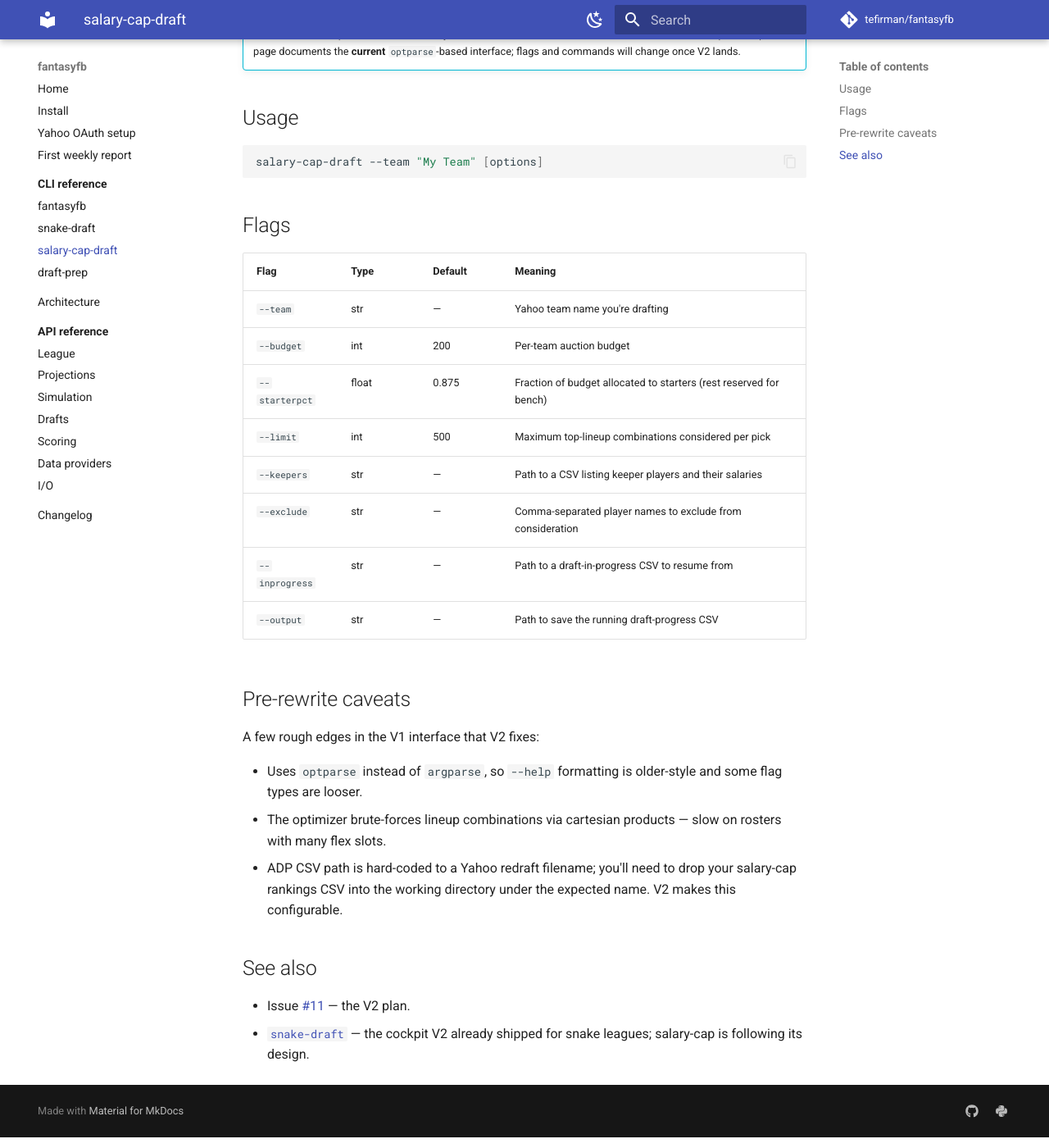
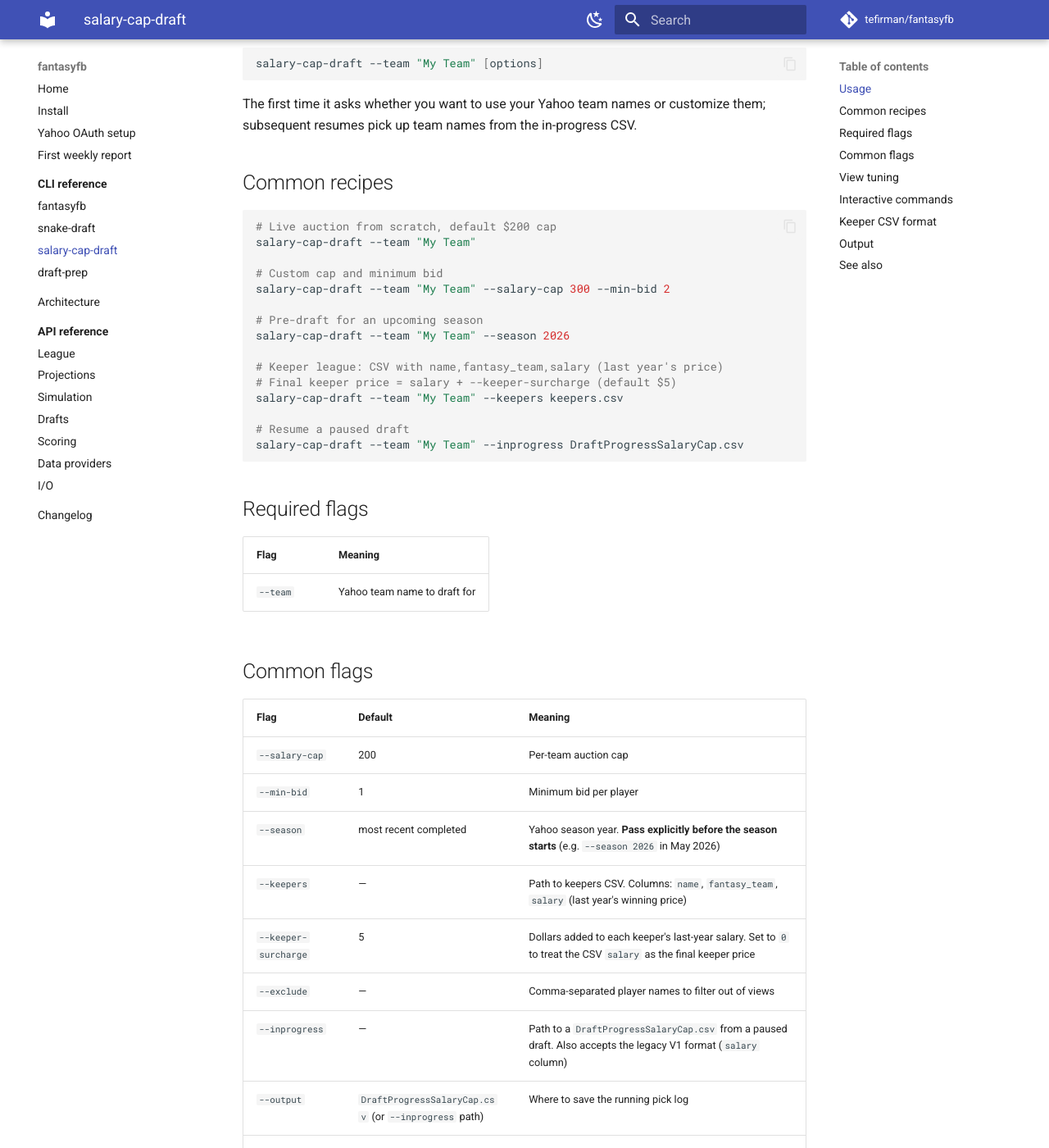
Before and after one commit to tefirman/fantasyfb, an MkDocs documentation site: the page built from docs/cli/salary-cap-draft.md, in a window 1280 px wide and 1400 px high, scrolled down 315 px. Shown: the whole window at 82% size. Built offline with MkDocs 1.6.1 and Material for MkDocs 9.7.7, drawn with Linux system fonts in a browser that asks for light colours; comment, search, counter and statistics services are not loaded; some of the changed text lies outside the part shown.

Commit message:
Update docs for 0.4.0 (salary cap V2, best ball)
Sync the docs site with what landed on main since the branch was cut:

- docs/cli/salary-cap-draft.md: full rewrite for the V2 cockpit
  (argparse, snake-parity commands, $-value views, keeper support
  with cost-plus-N pricing, random / random til full auto-pilot,
  legacy V1 progress CSV resume)
- docs/cli/snake-draft.md: add bestball / nearestbestball /
  exclude / sim commands to the interactive-command table; drop
  the stale "traps" entry (it's a draft-prep subcommand, not a
  snake cockpit command)
- docs/api/drafts.md: add mkdocstrings section for the new
  salary_cap_cockpit module
- docs/architecture.md: list both cockpit modules in the
  fantasyfb.drafts row

https://claude.ai/code/session_01R6PbQegrjj8DTcaj3Gzj6s

````diff
--- a/docs/architecture.md
+++ b/docs/architecture.md
@@ -28,7 +28,7 @@ fantasyfb/
 | `fantasyfb.scoring`     | `FantasyScorer` (stats → points), `LineupOptimizer`, `MatchupModel`                  |
 | `fantasyfb.projections` | `ProjectionEngineV2` (current), V1 (legacy, scheduled for removal), `model_fitter`   |
 | `fantasyfb.sim`         | `SeasonSimulator`, `ScheduleManager`, `backtest` harness for V1-vs-V2 comparisons    |
-| `fantasyfb.drafts`      | `snake.py`, `salary_cap.py`, `prep.py`, `tools.py`, cockpit view helpers             |
+| `fantasyfb.drafts`      | `snake.py`, `salary_cap.py`, `prep.py`, `tools.py`, `snake_cockpit.py`, `salary_cap_cockpit.py` |
 | `fantasyfb.analysis`    | `WARCalculator`, `MoveAnalyzer`                                                      |
 | `fantasyfb.io`          | `FantasyExcelExporter`                                                               |
 
--- a/docs/cli/salary-cap-draft.md
+++ b/docs/cli/salary-cap-draft.md
@@ -1,17 +1,11 @@
 # `salary-cap-draft`
 
-Interactive salary-cap (auction) draft tool. Loads your Yahoo league,
-builds a roster pool with WAR + ADP, and lets you explore optimal
-bid combinations and best-available lineups during the draft.
-
-!!! info "V2 in progress"
-    The salary-cap toolkit is mid-rewrite to feature parity with
-    `snake-draft` — VORP-based valuation, drain-score nominations,
-    cockpit views, and snake-style commands. Track issue
-    [#11](https://github.com/tefirman/fantasyfb/issues/11) and the
-    stacked PR series (#25-#28). This page documents the **current**
-    `optparse`-based interface; flags and commands will change once
-    V2 lands.
+Interactive salary-cap (auction) draft cockpit (V2). Loads your Yahoo
+league, builds a board with VORP-driven dollar values + market
+inflation, and presents a snake-parity REPL: nomination drain-score,
+hypothetical bid analysis, per-team budget tracking, and an
+auto-pilot mock simulator. Persists pick history to a CSV so you can
+pause and resume.
 
 ## Usage
 
@@ -19,34 +13,114 @@ bid combinations and best-available lineups during the draft.
 salary-cap-draft --team "My Team" [options]
 ```
 
-## Flags
+The first time it asks whether you want to use your Yahoo team names
+or customize them; subsequent resumes pick up team names from the
+in-progress CSV.
 
-| Flag           | Type | Default | Meaning                                                                  |
-| -------------- | ---- | ------- | ------------------------------------------------------------------------ |
-| `--team`       | str  | —       | Yahoo team name you're drafting                                          |
-| `--budget`     | int  | 200     | Per-team auction budget                                                  |
-| `--starterpct` | float| 0.875   | Fraction of budget allocated to starters (rest reserved for bench)       |
-| `--limit`      | int  | 500     | Maximum top-lineup combinations considered per pick                      |
-| `--keepers`    | str  | —       | Path to a CSV listing keeper players and their salaries                  |
-| `--exclude`    | str  | —       | Comma-separated player names to exclude from consideration               |
-| `--inprogress` | str  | —       | Path to a draft-in-progress CSV to resume from                           |
-| `--output`     | str  | —       | Path to save the running draft-progress CSV                              |
+## Common recipes
 
-## Pre-rewrite caveats
+```bash
+# Live auction from scratch, default $200 cap
+salary-cap-draft --team "My Team"
 
-A few rough edges in the V1 interface that V2 fixes:
+# Custom cap and minimum bid
+salary-cap-draft --team "My Team" --salary-cap 300 --min-bid 2
 
-- Uses `optparse` instead of `argparse`, so `--help` formatting is
-  older-style and some flag types are looser.
-- The optimizer brute-forces lineup combinations via cartesian
-  products — slow on rosters with many flex slots.
-- ADP CSV path is hard-coded to a Yahoo redraft filename; you'll need
-  to drop your salary-cap rankings CSV into the working directory
-  under the expected name. V2 makes this configurable.
+# Pre-draft for an upcoming season
+salary-cap-draft --team "My Team" --season 2026
+
+# Keeper league: CSV with name,fantasy_team,salary (last year's price)
+# Final keeper price = salary + --keeper-surcharge (default $5)
+salary-cap-draft --team "My Team" --keepers keepers.csv
+
+# Resume a paused draft
+salary-cap-draft --team "My Team" --inprogress DraftProgressSalaryCap.csv
+```
+
+## Required flags
+
+| Flag      | Meaning                                          |
+| --------- | ------------------------------------------------ |
+| `--team`  | Yahoo team name to draft for                     |
+
+## Common flags
+
+| Flag                 | Default                              | Meaning                                                                                                                       |
+| -------------------- | ------------------------------------ | ----------------------------------------------------------------------------------------------------------------------------- |
+| `--salary-cap`       | 200                                  | Per-team auction cap                                                                                                          |
+| `--min-bid`          | 1                                    | Minimum bid per player                                                                                                        |
+| `--season`           | most recent completed                | Yahoo season year. **Pass explicitly before the season starts** (e.g. `--season 2026` in May 2026)                            |
+| `--keepers`          | —                                    | Path to keepers CSV. Columns: `name`, `fantasy_team`, `salary` (last year's winning price)                                    |
+| `--keeper-surcharge` | 5                                    | Dollars added to each keeper's last-year salary. Set to `0` to treat the CSV `salary` as the final keeper price                |
+| `--exclude`          | —                                    | Comma-separated player names to filter out of views                                                                            |
+| `--inprogress`       | —                                    | Path to a `DraftProgressSalaryCap.csv` from a paused draft. Also accepts the legacy V1 format (`salary` column)                |
+| `--output`           | `DraftProgressSalaryCap.csv` (or `--inprogress` path) | Where to save the running pick log                                                                       |
+| `--payouts`          | —                                    | Comma-separated 1st/2nd/3rd payouts                                                                                            |
+
+## View tuning
+
+| Flag                   | Default | Meaning                                                                  |
+| ---------------------- | ------- | ------------------------------------------------------------------------ |
+| `--limit-per-position` | 5       | Rows per position in the `best` view                                     |
+| `--nominate-limit`     | 10      | Rows in the `nominate` drain-score view                                  |
+
+## Interactive commands
+
+Once running, the prompt accepts:
+
+| Command            | What it does                                                                          |
+| ------------------ | ------------------------------------------------------------------------------------- |
+| `<player name>`    | Tab-completes; starts a real nomination — prompts for winning team and bid            |
+| `best`             | Top-N per position by need-adjusted VORP, with `salary_value`, `inflated_value`, and `max_my_bid` |
+| `nominate`         | Drain-score ranking: high market value, low fit for you (nominate these to drain opponents' budgets) |
+| `whatif`           | Re-rank `best` after a hypothetical bid on a given player                              |
+| `lookup`           | Detailed view of one player (drafted or available)                                     |
+| `roster`           | My Team's picks with bids paid                                                         |
+| `budgets`          | Per-team budget status — remaining $, slots filled, max bid                            |
+| `exclude`          | Add a player to the per-session exclude list                                           |
+| `sim`              | Run a full season simulation with current rosters                                      |
+| `random`           | Auto-simulate one nomination + bidding round (Vickrey-style)                           |
+| `random til full`  | Auto-simulate the rest of the draft to completion                                      |
+| `go back`          | Revert the previous pick                                                               |
+| `help`             | Full command list                                                                      |
+| `exit`             | Quit (progress is already saved on every pick)                                         |
+
+Tab completion is on for player names and team names where applicable.
+
+## Keeper CSV format
+
+```csv
+name,fantasy_team,salary
+Christian McCaffrey,My Team,45
+Justin Jefferson,The Algorithm,50
+```
+
+- `salary` is **last year's winning price**. The actual keeper cost
+  charged against the team's cap is `salary + --keeper-surcharge`
+  (default `+$5`).
+- `fantasy_team` accepts your original Yahoo team name as an alias
+  for `My Team` (the CLI renames your team during setup).
+- Cap validation fires at startup: if a team's total keeper spend
+  would leave fewer dollars than they need to fill remaining slots
+  at `--min-bid`, the CLI hard-errors with a fix-up message before
+  the draft begins.
+
+## Output
+
+`DraftProgressSalaryCap.csv` is rewritten on every pick (columns:
+`name`, `fantasy_team`, `winning_bid`). To resume after a crash, pass
+it via `--inprogress`. The format is stable; rotating between
+machines mid-draft works as long as you keep the file in sync.
+
+Legacy V1 progress files (with `salary` instead of `winning_bid`) are
+accepted automatically — the column is renamed transparently on load.
 
 ## See also
 
-- Issue [#11](https://github.com/tefirman/fantasyfb/issues/11) — the
-  V2 plan.
-- [`snake-draft`](snake-draft.md) — the cockpit V2 already shipped
-  for snake leagues; salary-cap is following its design.
+- [`snake-draft`](snake-draft.md) — snake-draft cockpit; the salary-cap
+  side mirrors its UX.
+- [`draft-prep`](draft-prep.md) — run *before* the draft for tiers,
+  values, and VORP.
+- [API: `fantasyfb.drafts`](../api/drafts.md) — `compute_salary_values`,
+  `MockSalaryCapDraft`, `backtest_salary_values`, salary-cap cockpit
+  views.
````
Also changed, not shown: docs/api/drafts.md (+11 -0 lines), docs/cli/snake-draft.md (+7 -2 lines).
